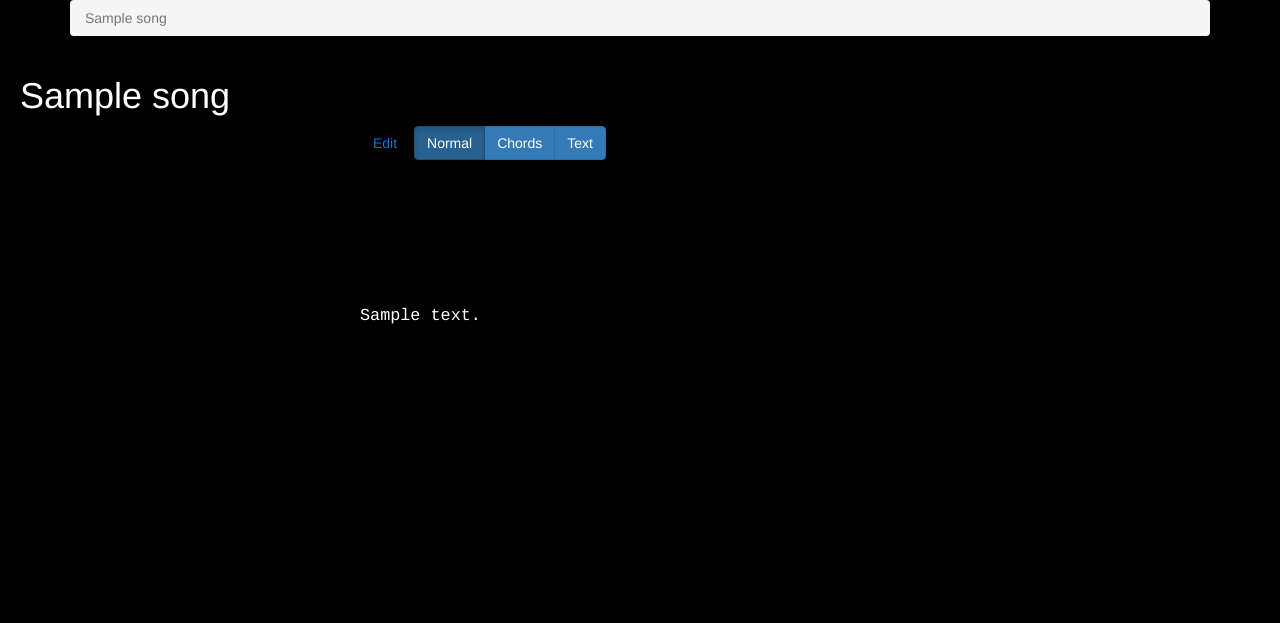
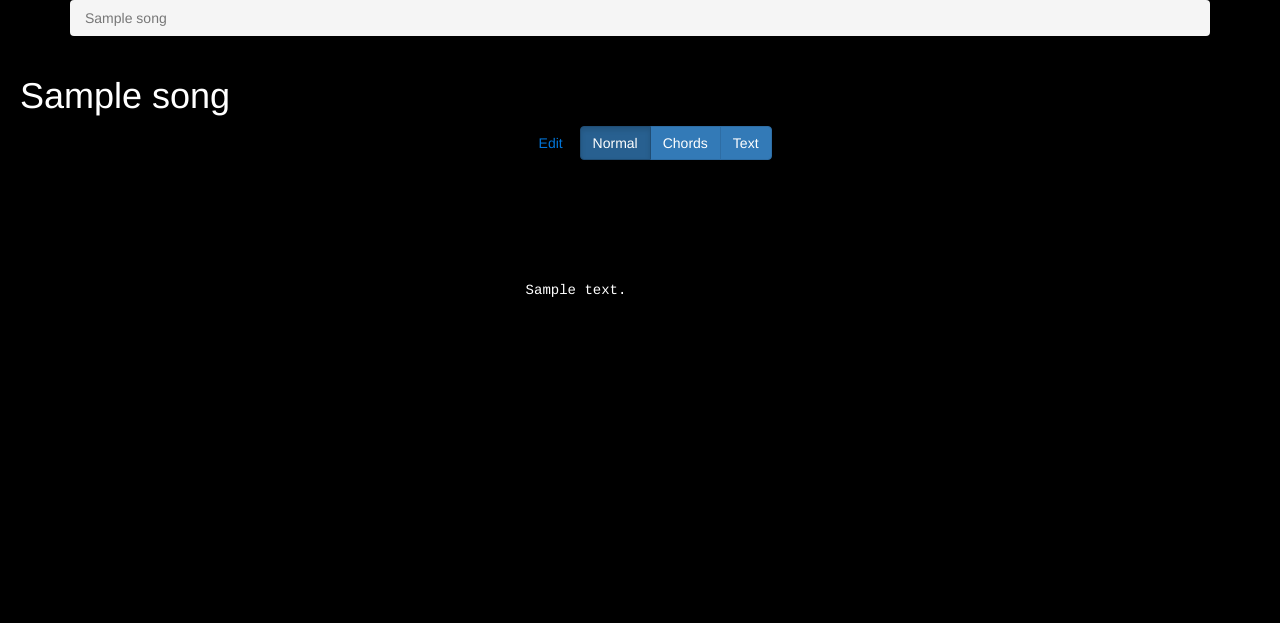
Before and after one commit to stoyanovd/yurasic, a Django app: page /songs/1/ in a window 1280 px wide. Shown: the top 623 px of the page. Run offline with Django 3.2, Linux system fonts and the light colour scheme; tables that the repository leaves empty hold one stand-in row (values such as "Sample post"); some libraries are stand-ins or nearby versions.

Commit message:
viewport experiments

```diff
--- a/songsapp/templates/songsapp/song_realizations.html
+++ b/songsapp/templates/songsapp/song_realizations.html
@@ -50,7 +50,8 @@
                             </div>
 
                             {# ### Song's text ### #}
-                            <div class="song_text_style" style="min-width: 600px; font-size: larger;">
+{#                            <div class="song_text_style" style="min-width: 600px; font-size: larger;">#}
+                            <div class="song_text_style" style="">
                                 {#                        {{ r.create_date }}#}
                                 <br/>
                                 {# Attention: about leading spaces - either use such div around or set fromatter off and no-indent #}
```
